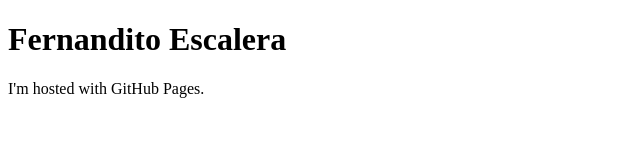
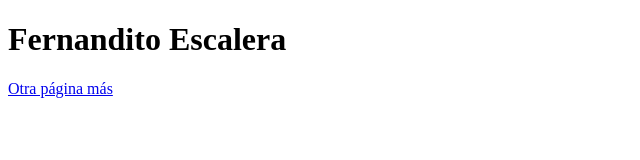
Before and after one commit to ferescalera/ferescalera.github.io, a plain HTML site: page index.html in a window 1280 px wide. Shown: the whole page, without its empty margins (0-640 px from the left). Drawn offline with Linux system fonts and the light colour scheme.

Commit message:
Update index.html

```diff
--- a/index.html
+++ b/index.html
@@ -2,6 +2,6 @@
 <html>
 <body>
 <h1>Fernandito Escalera</h1>
-<p>I'm hosted with GitHub Pages.</p>
+<a href="segunda.html">Otra página más</a>
 </body>
 </html>
```
